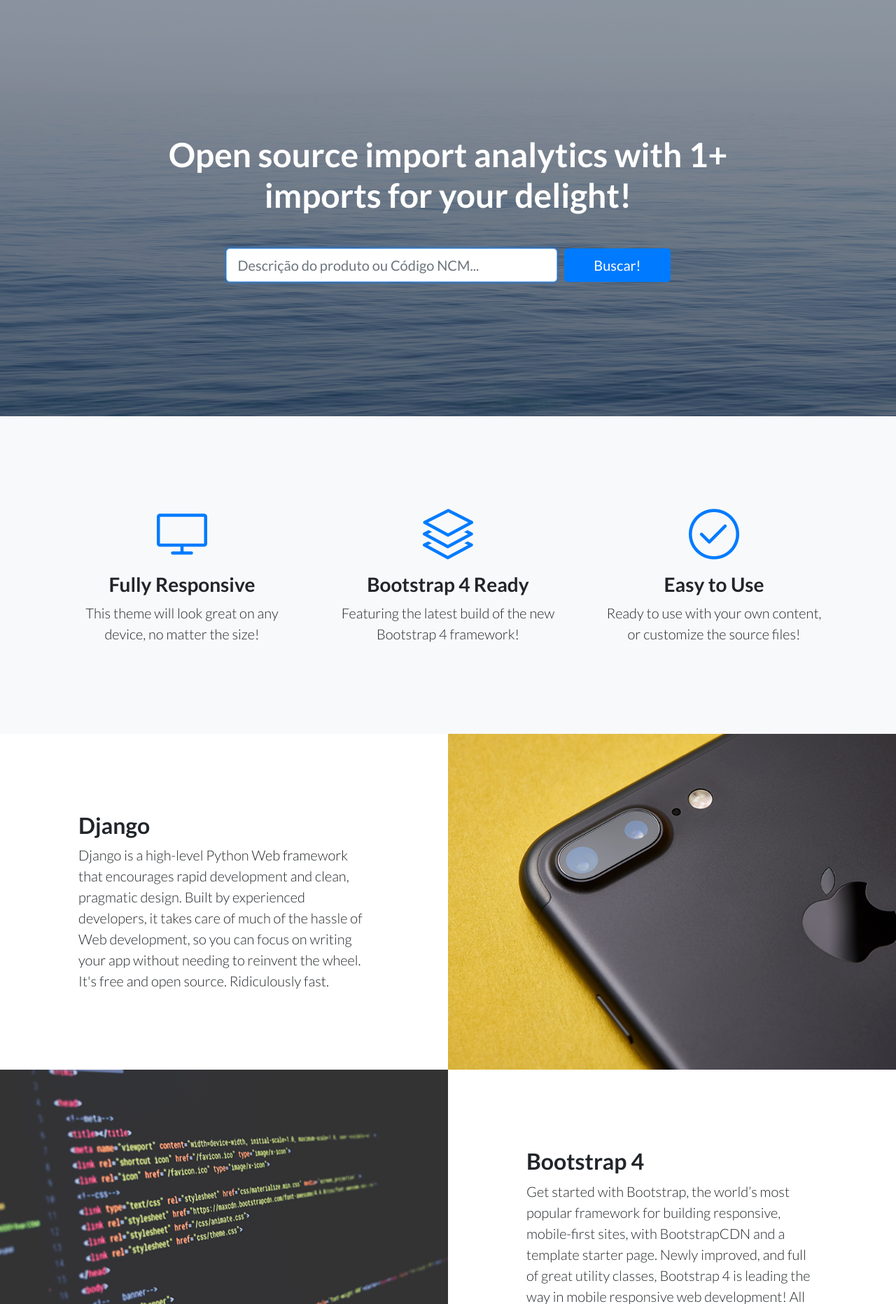
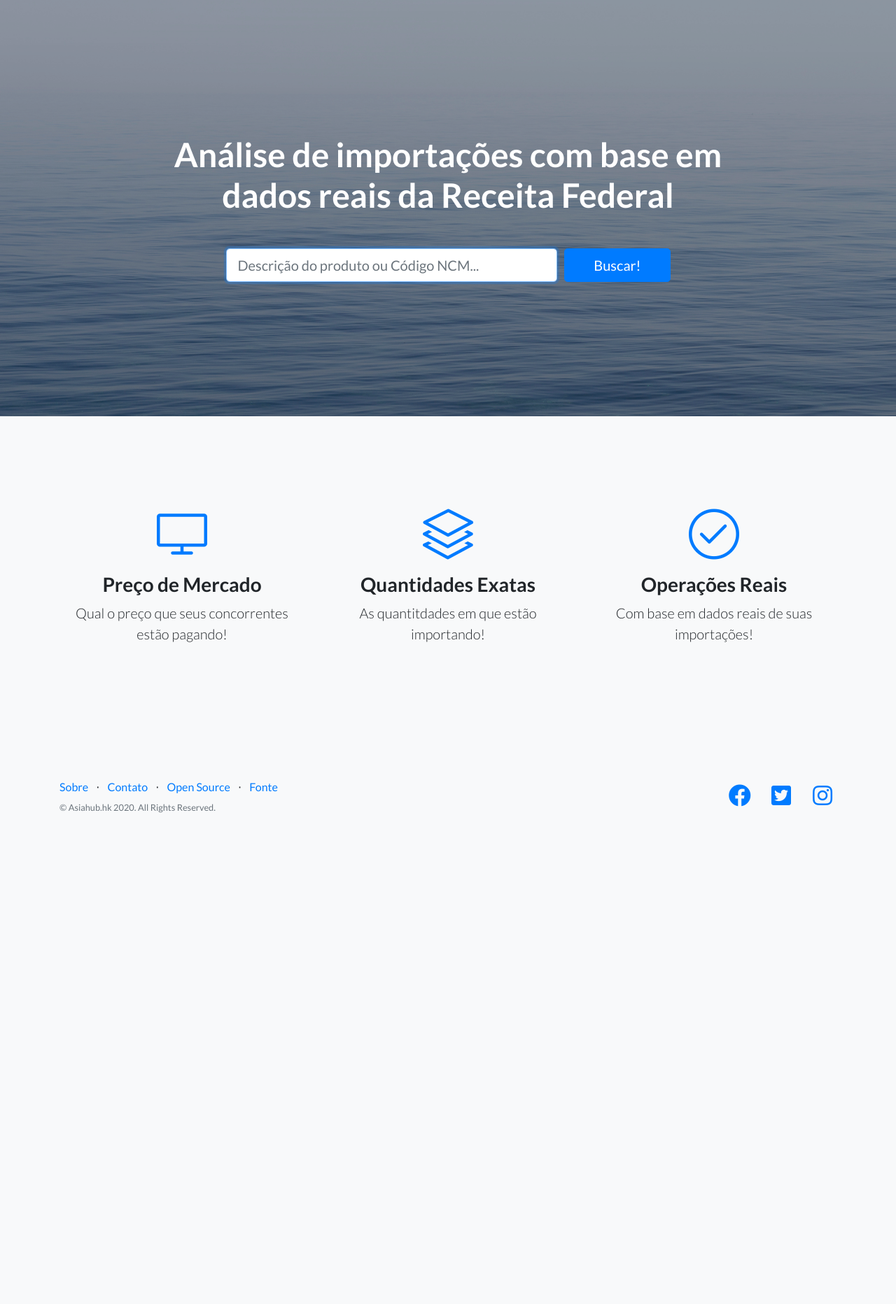
Before and after one commit to thiagoasiahub/comex_app, a Django app: page / in a window 1280 px wide. Shown: the part 56-1920 px from the top of the page at 70% size. After the commit the page ends 1218 px from the top, so only its background shows below. Run offline with Django 3.2, Linux system fonts and the light colour scheme; tables that the repository leaves empty hold one stand-in row (values such as "Sample post"); some libraries are stand-ins or nearby versions.

Commit message:
frontpage_fix

```diff
--- a/app/templates/index.html
+++ b/app/templates/index.html
@@ -8,7 +8,7 @@
   <meta name="description" content="">
   <meta name="author" content="">
 
-  <title>Landing Page - Start Bootstrap Theme</title>
+  <title>Comex Analytics - Happy Analysing!</title>
 
   <!-- Bootstrap core CSS -->
   <link href="https://startbootstrap.github.io/startbootstrap-landing-page/vendor/bootstrap/css/bootstrap.min.css" rel="stylesheet">
@@ -39,7 +39,7 @@
     <div class="container">
       <div class="row">
         <div class="col-xl-9 mx-auto">
-          <h1 class="mb-5">Open source import analytics with {{ total_imports }}+ imports for your delight!</h1>
+          <h1 class="mb-5">Análise de importações com base em dados reais da Receita Federal</h1>
         </div>
         <div class="col-md-10 col-lg-8 col-xl-7 mx-auto">
           <form method='GET' class='' action='/search/'>
@@ -66,8 +66,8 @@
             <div class="features-icons-icon d-flex">
               <i class="icon-screen-desktop m-auto text-primary"></i>
             </div>
-            <h3>Fully Responsive</h3>
-            <p class="lead mb-0">This theme will look great on any device, no matter the size!</p>
+            <h3>Preço de Mercado</h3>
+            <p class="lead mb-0">Qual o preço que seus concorrentes estão pagando!</p>
           </div>
         </div>
         <div class="col-lg-4">
@@ -75,8 +75,8 @@
             <div class="features-icons-icon d-flex">
               <i class="icon-layers m-auto text-primary"></i>
             </div>
-            <h3>Bootstrap 4 Ready</h3>
-            <p class="lead mb-0">Featuring the latest build of the new Bootstrap 4 framework!</p>
+            <h3>Quantidades Exatas</h3>
+            <p class="lead mb-0">As quantitdades em que estão importando!</p>
           </div>
         </div>
         <div class="col-lg-4">
@@ -84,8 +84,8 @@
             <div class="features-icons-icon d-flex">
               <i class="icon-check m-auto text-primary"></i>
             </div>
-            <h3>Easy to Use</h3>
-            <p class="lead mb-0">Ready to use with your own content, or customize the source files!</p>
+            <h3>Operações Reais</h3>
+            <p class="lead mb-0">Com base em dados reais de suas importações!</p>
           </div>
         </div>
       </div>
@@ -93,35 +93,35 @@
   </section>
 
   <!-- Image Showcases -->
-  <section class="showcase">
+  <!-- <section class="showcase">
     <div class="container-fluid p-0">
       <div class="row no-gutters">
 
         <div class="col-lg-6 order-lg-2 text-white showcase-img" style="background-image: url('https://startbootstrap.github.io/startbootstrap-landing-page/img/bg-showcase-1.jpg');"></div>
         <div class="col-lg-6 order-lg-1 my-auto showcase-text">
           <h2>Django</h2>
-          <p class="lead mb-0">Django is a high-level Python Web framework that encourages rapid development and clean, pragmatic design. Built by experienced developers, it takes care of much of the hassle of Web development, so you can focus on writing your app without needing to reinvent the wheel. It's free and open source. Ridiculously fast.</p>
+          <p class="lead mb-0">Descubra o preço que seus concorrentes estão pagando nos produtos que você também importa!</p>
         </div>
       </div>
       <div class="row no-gutters">
         <div class="col-lg-6 text-white showcase-img" style="background-image: url('https://startbootstrap.github.io/startbootstrap-landing-page/img/bg-showcase-2.jpg');"></div>
         <div class="col-lg-6 my-auto showcase-text">
           <h2>Bootstrap 4</h2>
-          <p class="lead mb-0">Get started with Bootstrap, the world’s most popular framework for building responsive, mobile-first sites, with BootstrapCDN and a template starter page. Newly improved, and full of great utility classes, Bootstrap 4 is leading the way in mobile responsive web development! All of the themes on Start Bootstrap are now using Bootstrap 4!</p>
+          <p class="lead mb-0">Conheça as quantidades importadas por outros players e os preços correspondentes!</p>
         </div>
       </div>
       <div class="row no-gutters">
         <div class="col-lg-6 order-lg-2 text-white showcase-img" style="background-image: url('https://startbootstrap.github.io/startbootstrap-landing-page/img/bg-showcase-3.jpg');"></div>
         <div class="col-lg-6 order-lg-1 my-auto showcase-text">
           <h2>Elasticsearch</h2>
-          <p class="lead mb-0">Elasticsearch is a search engine based on the Lucene library. It provides a distributed, multitenant-capable full-text search engine with an HTTP web interface and schema-free JSON documents. Elasticsearch is developed in Java.</p>
+          <p class="lead mb-0">Aprimore sua supply chain com base em dados de iportações reais - pague o preço certo!</p>
         </div>
       </div>
     </div>
-  </section>
+  </section> -->
 
   <!-- Testimonials -->
-  <section class="testimonials text-center bg-light">
+  <!-- <section class="testimonials text-center bg-light">
     <div class="container">
       <h2 class="mb-5">Coded with love by...</h2>
       <div class="row">
@@ -148,10 +148,10 @@
         </div>
       </div>
     </div>
-  </section>
+  </section> -->
 
   <!-- Call to Action -->
-  <section class="call-to-action text-white text-center">
+  <!-- <section class="call-to-action text-white text-center">
     <div class="overlay"></div>
     <div class="container">
       <div class="row">
@@ -172,7 +172,7 @@
         </div>
       </div>
     </div>
-  </section>
+  </section> -->
 
   <!-- Footer -->
   <footer class="footer bg-light">
@@ -181,22 +181,22 @@
         <div class="col-lg-6 h-100 text-center text-lg-left my-auto">
           <ul class="list-inline mb-2">
             <li class="list-inline-item">
-              <a href="#">About</a>
+              <a href="#">Sobre</a>
             </li>
             <li class="list-inline-item">&sdot;</li>
             <li class="list-inline-item">
-              <a href="#">Contact</a>
+              <a href="#">Contato</a>
             </li>
             <li class="list-inline-item">&sdot;</li>
             <li class="list-inline-item">
-              <a href="#">Terms of Use</a>
+              <a href="https://github.com/thiagoasiahub/comex_app">Open Source</a>
             </li>
             <li class="list-inline-item">&sdot;</li>
             <li class="list-inline-item">
-              <a href="#">Privacy Policy</a>
+              <a href="https://receita.economia.gov.br/dados">Fonte</a>
             </li>
           </ul>
-          <p class="text-muted small mb-4 mb-lg-0">&copy; Your Website 2020. All Rights Reserved.</p>
+          <p class="text-muted small mb-4 mb-lg-0">&copy; Asiahub.hk 2020. All Rights Reserved.</p>
         </div>
         <div class="col-lg-6 h-100 text-center text-lg-right my-auto">
           <ul class="list-inline mb-0">
```
Also changed, not shown: app/templates/search/search.html (+9 -9 lines).
